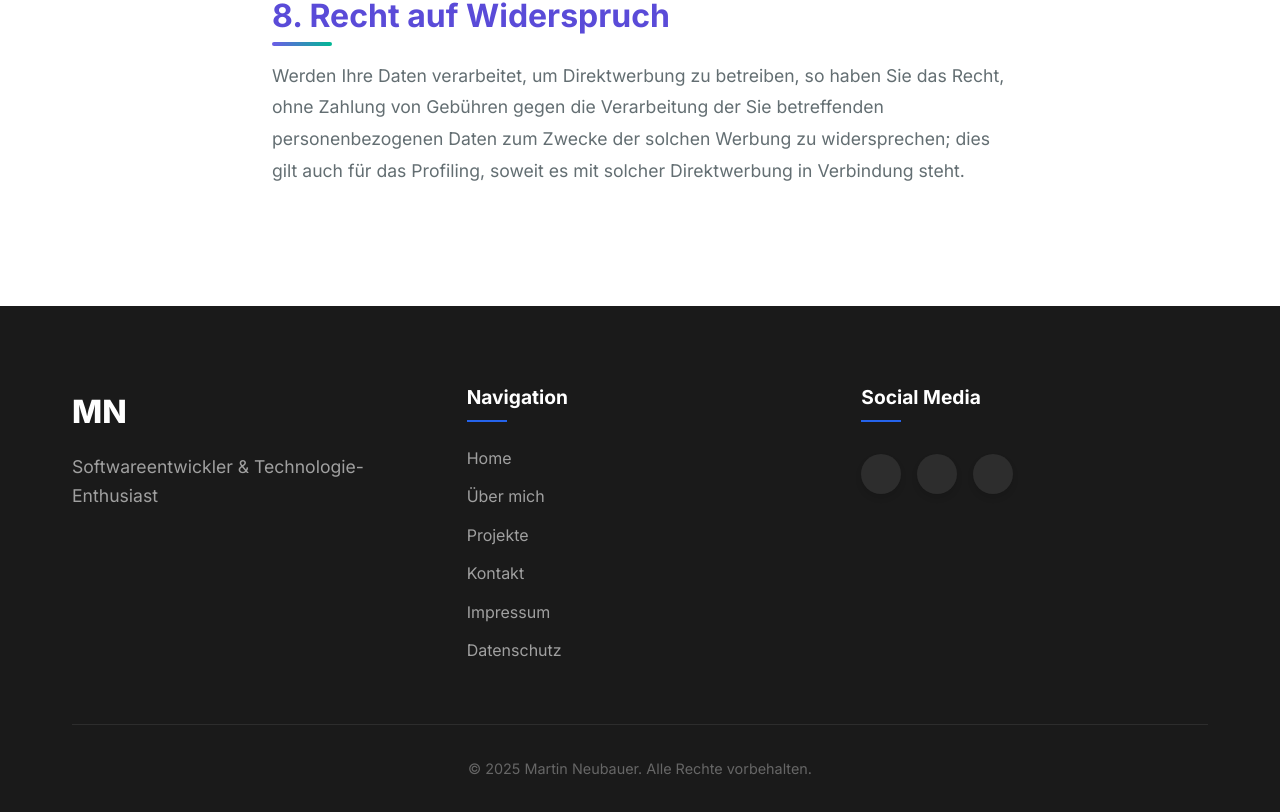
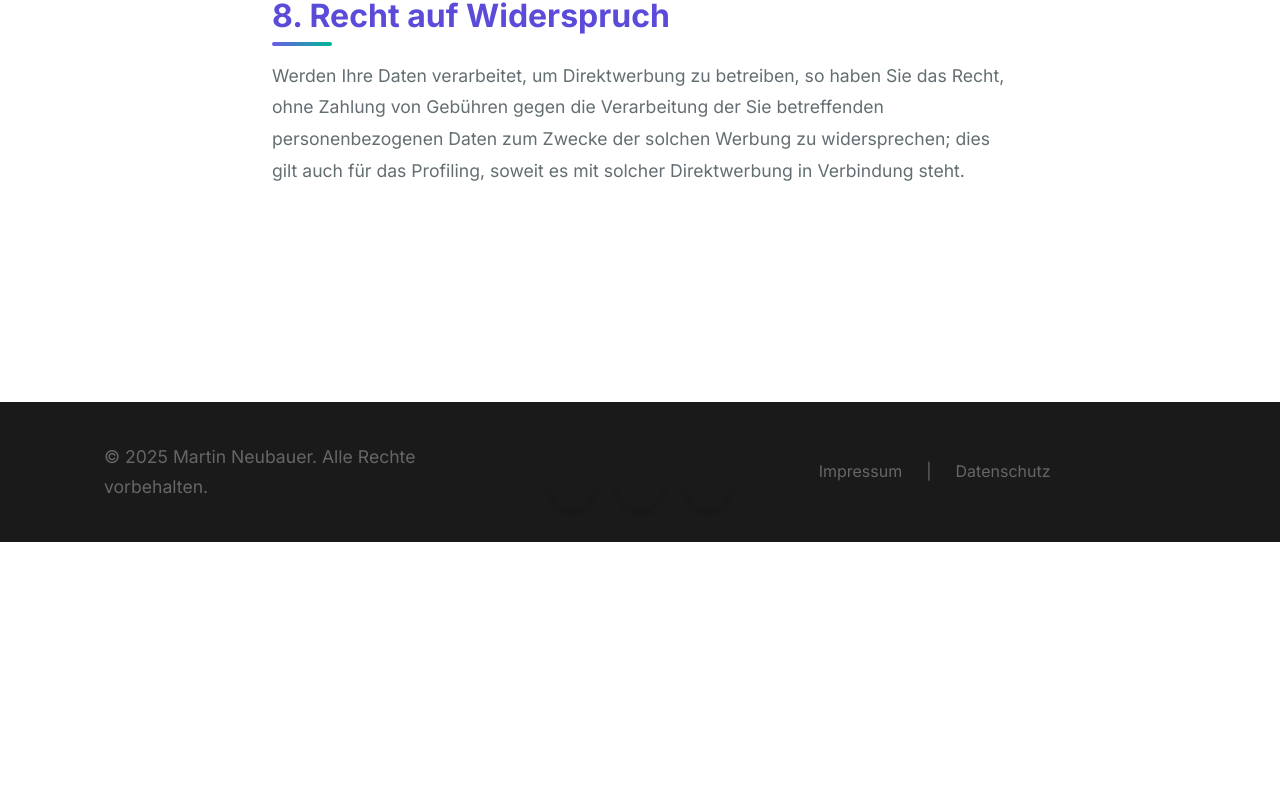
Before and after one commit to Cryptec/mneub, a React (Vite) app: page /datenschutz in a window 1280 px wide. Shown: the part 2859-3671 px from the top of the page. After the commit the page ends 3401 px from the top, so only its background shows below. Built offline with nearby package versions, Linux system fonts and the light colour scheme.

Commit message:
styled footer

```diff
--- a/src/components/Footer.css
+++ b/src/components/Footer.css
@@ -1,130 +1,92 @@
 .footer {
   background-color: #1a1a1a;
   color: #fff;
-  padding: 5rem 0 2rem;
+  padding: 2rem 0;
+  margin-top: 6rem;
 }
 
 .footer-content {
-  display: grid;
-  grid-template-columns: repeat(auto-fit, minmax(250px, 1fr));
-  gap: 3rem;
-  margin-bottom: 3rem;
+  display: flex;
+  justify-content: space-between;
+  align-items: center;
+  padding: 0 2rem;
 }
 
-.footer-logo .logo {
-  font-size: 2rem;
-  font-weight: 800;
-  color: #fff;
-  text-decoration: none;
-  margin-bottom: 1rem;
-  display: inline-block;
+.footer-left,
+.footer-center,
+.footer-right {
+  flex: 1;
 }
 
-.footer-logo p {
-  color: #a0a0a0;
-  line-height: 1.6;
-  max-width: 300px;
-}
-
-.footer-links h4,
-.footer-social h4 {
-  color: #fff;
-  font-size: 1.2rem;
-  margin-bottom: 1.5rem;
-  position: relative;
-  padding-bottom: 0.8rem;
-}
-
-.footer-links h4::after,
-.footer-social h4::after {
-  content: '';
-  position: absolute;
-  left: 0;
-  bottom: 0;
-  width: 40px;
-  height: 2px;
-  background-color: var(--accent-color);
-}
-
-.footer-links ul {
-  list-style: none;
-  padding: 0;
+.footer-left p {
+  color: #666;
   margin: 0;
 }
 
-.footer-links li {
-  margin-bottom: 0.8rem;
-}
-
-.footer-links a {
-  color: #a0a0a0;
-  text-decoration: none;
-  transition: color 0.3s ease;
-  display: inline-block;
-  position: relative;
-}
-
-.footer-links a::after {
-  content: '';
-  position: absolute;
-  width: 0;
-  height: 1px;
-  bottom: -2px;
-  left: 0;
-  background-color: var(--accent-color);
-  transition: width 0.3s ease;
-}
-
-.footer-links a:hover {
-  color: #fff;
-}
-
-.footer-links a:hover::after {
-  width: 30px;
+.footer-center {
+  text-align: center;
 }
 
 .social-links {
   display: flex;
-  gap: 1rem;
+  justify-content: center;
+  gap: 1.5rem;
 }
 
 .social-links a {
-  display: flex;
-  align-items: center;
-  justify-content: center;
-  width: 40px;
-  height: 40px;
-  background-color: #2d2d2d;
   color: #fff;
-  border-radius: 50%;
-  font-size: 1.1rem;
-  transition: all 0.3s ease;
+  font-size: 1.5rem;
+  transition: color 0.3s ease;
 }
 
 .social-links a:hover {
-  background-color: var(--accent-color);
-  transform: translateY(-3px);
+  color: var(--primary);
 }
 
-.footer-bottom {
-  border-top: 1px solid #2d2d2d;
-  padding-top: 2rem;
-  text-align: center;
+.footer-right {
+  text-align: right;
 }
 
-.footer-bottom p {
+.footer-nav {
+  display: flex;
+  gap: 1rem;
+  align-items: center;
+}
+
+.footer-link {
   color: #666;
-  font-size: 0.9rem;
-  margin: 0;
+  text-decoration: none;
+  transition: color 0.3s ease;
+}
+
+.footer-link:hover {
+  color: #fff;
+}
+
+.separator {
+  color: #666;
+  margin: 0 0.5rem;
 }
 
 @media (max-width: 768px) {
   .footer-content {
-    grid-template-columns: 1fr;
-    gap: 2.5rem;
+    flex-direction: column;
+    text-align: center;
+    gap: 1.5rem;
   }
 
-  .footer-logo p {
-    max-width: 100%;
+  .footer-left,
+  .footer-center,
+  .footer-right {
+    flex: none;
+    text-align: center;
+  }
+
+  .footer-nav {
+    justify-content: center;
+  }
+
+  .separator {
+    display: none;
   }
 }
--- a/src/components/Footer.tsx
+++ b/src/components/Footer.tsx
@@ -8,25 +8,11 @@ const Footer = () => {
     <footer className="footer">
       <div className="container">
         <div className="footer-content">
-          <div className="footer-logo">
-            <a href="#home" className="logo">MN</a>
-            <p>Softwareentwickler & Technologie-Enthusiast</p>
+          <div className="footer-left">
+            <p>&copy; {currentYear} Martin Neubauer. Alle Rechte vorbehalten.</p>
           </div>
 
-          <div className="footer-links">
-            <h4>Navigation</h4>
-            <ul>
-              <li><Link to="/" className="footer-link">Home</Link></li>
-              <li><Link to="/" className="footer-link">Über mich</Link></li>
-              <li><Link to="/" className="footer-link">Projekte</Link></li>
-              <li><Link to="/" className="footer-link">Kontakt</Link></li>
-              <li><Link to="/impressum" className="footer-link">Impressum</Link></li>
-              <li><Link to="/datenschutz" className="footer-link">Datenschutz</Link></li>
-            </ul>
-          </div>
-
-          <div className="footer-social">
-            <h4>Social Media</h4>
+          <div className="footer-center">
             <div className="social-links">
               <a href="https://github.com/ihr-username" target="_blank" rel="noopener noreferrer" aria-label="GitHub">
                 <i className="fab fa-github"></i>
@@ -39,10 +25,14 @@ const Footer = () => {
               </a>
             </div>
           </div>
-        </div>
 
-        <div className="footer-bottom">
-          <p>&copy; {currentYear} Martin Neubauer. Alle Rechte vorbehalten.</p>
+          <div className="footer-right">
+            <nav className="footer-nav">
+              <Link to="/impressum" className="footer-link">Impressum</Link>
+              <span className="separator">|</span>
+              <Link to="/datenschutz" className="footer-link">Datenschutz</Link>
+            </nav>
+          </div>
         </div>
       </div>
     </footer>
```
